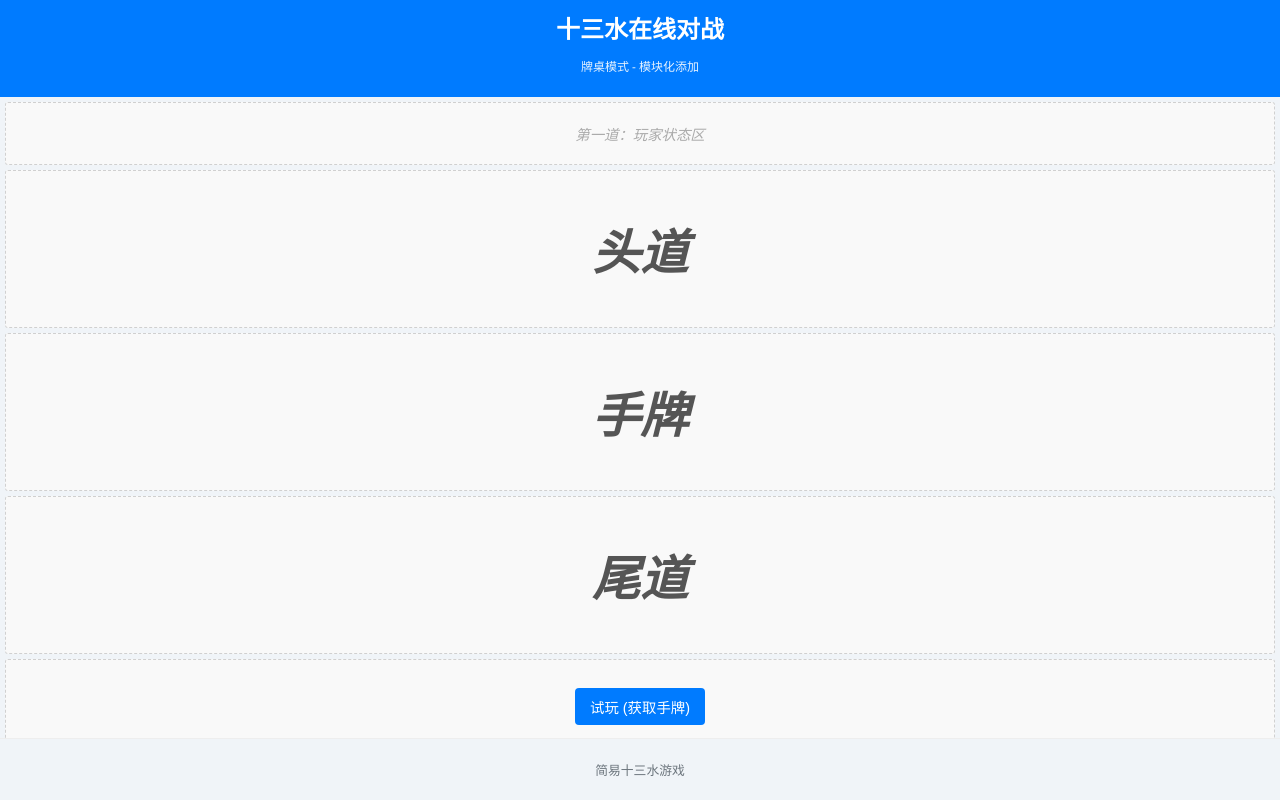
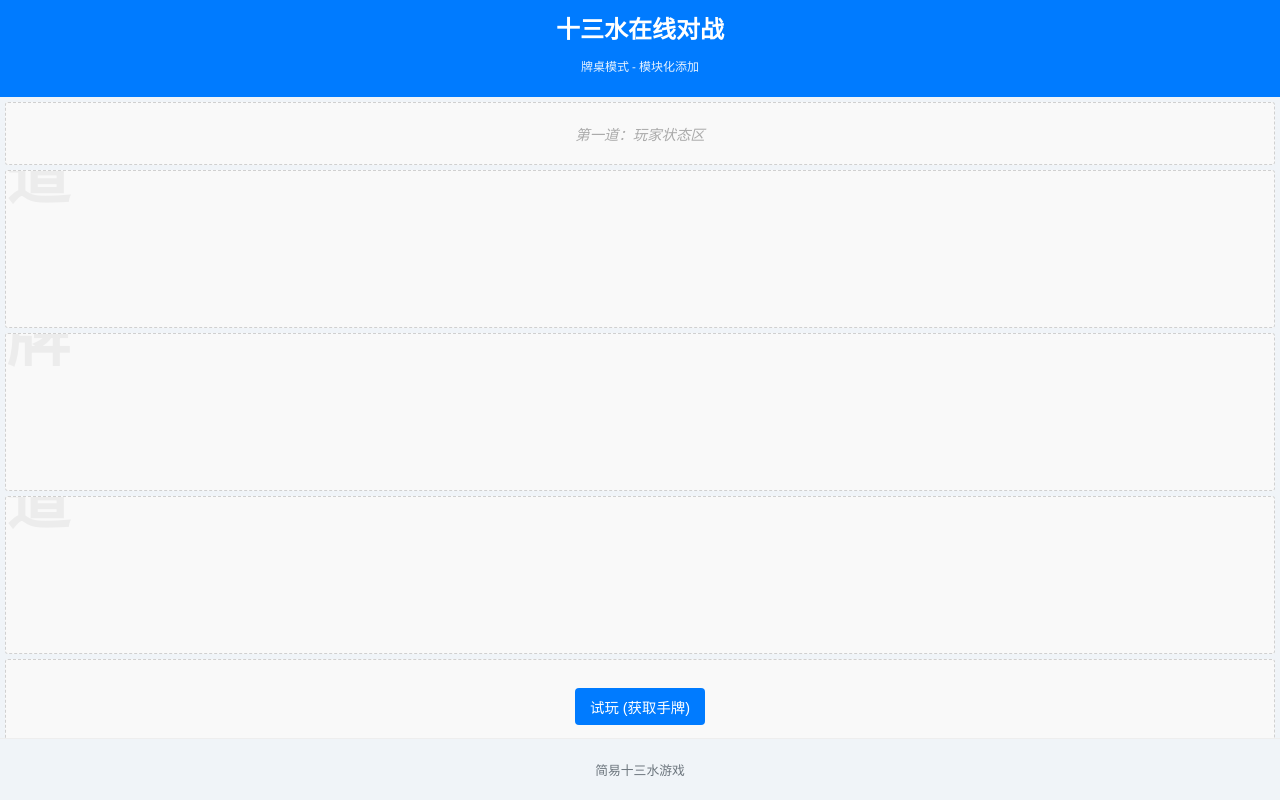
Before and after one commit to wen952555/sss, a Vue app in the folder frontend/: page / in a window 1280 px wide. Built offline with nearby package versions, Linux system fonts and the light colour scheme.

Commit message:
Update App.vue

```diff
--- a/frontend/src/App.vue
+++ b/frontend/src/App.vue
@@ -15,28 +15,32 @@
 
       <!-- 第2道 -->
       <section class="layout-row-modular card-dun-row-modular" style="height: 25%;">
-        <div class="dun-label placeholder-text semi-transparent-text">头道</div>
-        <div class="dun-cards-area"></div>
+        <div class="dun-label-background semi-transparent-text">头道</div>
+        <div class="dun-cards-area">
+            <!-- 头道牌显示区 -->
+        </div>
       </section>
 
       <!-- 第3道: 手牌区 -->
       <section ref="handDisplayContainerRef" class="layout-row-modular card-dun-row-modular hand-display-section" style="height: 25%;">
-        <div class="dun-label placeholder-text semi-transparent-text">手牌</div>
+        <div class="dun-label-background semi-transparent-text">手牌</div>
         <div class="dun-cards-area stacked-hand-display-area">
           <CardDisplay
             v-for="(card, index) in gameStore.currentHand"
             :key="card.id"
             :card="card"
             class="stacked-card-item"
-            :style="calculateCardStyle(index, gameStore.currentHand.length)"
+            :style="getStackedCardStyle(index, gameStore.currentHand.length)"
           />
         </div>
       </section>
 
       <!-- 第4道 -->
       <section class="layout-row-modular card-dun-row-modular" style="height: 25%;">
-        <div class="dun-label placeholder-text semi-transparent-text">尾道</div>
-        <div class="dun-cards-area"></div>
+        <div class="dun-label-background semi-transparent-text">尾道</div>
+        <div class="dun-cards-area">
+            <!-- 尾道牌显示区 -->
+        </div>
       </section>
 
       <!-- 第5道 -->
@@ -62,98 +66,60 @@ import CardDisplay from './components/CardDisplay.vue';
 
 const gameStore = useGameStore();
 const handDisplayContainerRef = ref(null);
-const containerWidth = ref(0);
-const containerHeight = ref(0); // 父容器高度
+// const containerWidth = ref(0); // 不再直接使用容器宽度来反推牌大小或stepX
+const containerHeight = ref(0);
 
-// 卡牌固定宽高比
-const CARD_ASPECT_RATIO = 60 / 90; // 例如 宽60 高90
-// 卡牌在手牌区的基础高度 (可以根据容器高度动态调整，或固定)
-const BASE_CARD_HEIGHT_IN_HAND = 80; // px，可以根据实际效果调整
+const CARD_ASPECT_RATIO = 60 / 90; // 牌的宽高比
+const CARD_BASE_HEIGHT = 80; // 手牌区期望的卡牌高度 (px) - 可以调整这个值
+// 你希望每张牌（除了最后一张）露出多少宽度，相对于牌自身宽度的一个比例
+const CARD_VISIBLE_PART_FACTOR = 0.22; // 例如，每张牌露出22%的宽度。调整这个值来改变间距！
 
-const updateDimensions = () => {
+const updateContainerHeight = () => {
   if (handDisplayContainerRef.value) {
-    // 获取手牌区容器的实际可用宽度和高度 (减去padding)
     const style = getComputedStyle(handDisplayContainerRef.value);
-    const paddingLeft = parseFloat(style.paddingLeft) || 0;
-    const paddingRight = parseFloat(style.paddingRight) || 0;
     const paddingTop = parseFloat(style.paddingTop) || 0;
     const paddingBottom = parseFloat(style.paddingBottom) || 0;
-
-    containerWidth.value = handDisplayContainerRef.value.clientWidth - paddingLeft - paddingRight;
     containerHeight.value = handDisplayContainerRef.value.clientHeight - paddingTop - paddingBottom;
-    // console.log(`Container effective dimensions: W=${containerWidth.value}, H=${containerHeight.value}`);
+    // console.log(`Hand display container effective H: ${containerHeight.value}`);
   }
 };
 
-onMounted(() => {
-  nextTick(updateDimensions); // 确保DOM渲染后获取尺寸
-  window.addEventListener('resize', updateDimensions);
-});
-onUnmounted(() => {
-  window.removeEventListener('resize', updateDimensions);
-});
-// 当手牌变化时，也可能需要重新获取容器尺寸（如果容器尺寸依赖内容，虽然这里是固定百分比）
-watch(() => gameStore.currentHand, () => { nextTick(updateDimensions); }, { deep: true });
+onMounted(() => { /* ... (与上一版相同) ... */ });
+onUnmounted(() => { /* ... (与上一版相同) ... */ });
+watch(() => gameStore.currentHand, () => { /* ... (与上一版相同) ... */ }, { deep: true });
 
-
-function calculateCardStyle(index, totalCards) {
-  if (totalCards === 0 || containerWidth.value <= 0 || containerHeight.value <= 0) {
+function getStackedCardStyle(index, totalCards) {
+  if (totalCards === 0 || containerHeight.value <= 0) {
     return { opacity: 0, position: 'absolute' };
   }
 
-  // 1. 确定卡牌的渲染尺寸
-  // 优先使用 BASE_CARD_HEIGHT_IN_HAND，并根据比例计算宽度
-  let cardRenderHeight = BASE_CARD_HEIGHT_IN_HAND;
-  let cardRenderWidth = cardRenderHeight * CARD_ASPECT_RATIO;
+  // 1. 确定卡牌的渲染高度和宽度
+  // 优先使用 CARD_BASE_HEIGHT，但不能超过容器的实际可用高度
+  let renderCardHeight = Math.min(CARD_BASE_HEIGHT, containerHeight.value);
+  let renderCardWidth = renderCardHeight * CARD_ASPECT_RATIO;
 
-  // 如果根据此高度计算出的宽度，在堆叠后会超出容器宽度，则需要缩小卡牌
-  // 或者，如果卡牌高度本身就大于容器可用高度，则以容器高度为准
-  if (cardRenderHeight > containerHeight.value) {
-    cardRenderHeight = containerHeight.value;
-    cardRenderWidth = cardRenderHeight * CARD_ASPECT_RATIO;
-  }
+  // 2. 计算每张牌的水平偏移量 (stepX)
+  // stepX 是每张后续牌相对于前一张牌的left值的增量
+  // 它等于我们希望每张牌露出的宽度
+  let stepX = renderCardWidth * CARD_VISIBLE_PART_FACTOR;
 
-  // 2. 计算每张牌的水平偏移量 (stepX)，即每张牌露出的宽度
-  // 目标：(N-1)*stepX + cardRenderWidth <= containerWidth.value
-  // stepX = (containerWidth.value - cardRenderWidth) / (totalCards - 1)
-  let stepX;
-  if (totalCards <= 1) {
-    stepX = cardRenderWidth; // 只有一张牌，它自己就是步进（虽然用不上left）
-  } else {
-    // 尝试让牌堆总宽度等于容器宽度
-    stepX = (containerWidth.value - cardRenderWidth) / (totalCards - 1);
-  }
-
-  // 3. 对stepX进行一些限制，确保不会太拥挤或太分散
-  const minVisiblePart = cardRenderWidth * 0.10; // 每张牌最少露出10%
-  const maxVisiblePart = cardRenderWidth * 0.50; // 每张牌最多露出50% (如果你想要更分散，可以调大)
-
-  stepX = Math.max(stepX, minVisiblePart);
-  stepX = Math.min(stepX, maxVisiblePart);
-
-  // 如果经过上述限制后，总宽度仍然可能超出，这通常意味着牌本身相对于容器太宽了
-  // 在这种情况下，上面的 cardRenderWidth 和 cardRenderHeight 的计算应该已经处理了最大尺寸
-  // 这里的 stepX 是在确定了牌的尺寸后，再去适应宽度
-
-  const left = index * stepX;
+  // 3. 计算当前牌的 left offset
+  // 第一张牌 (index 0) 的 left 是 0 (或一个小的起始padding)
+  const leftOffset = index * stepX;
 
   return {
     position: 'absolute',
-    left: `${left}px`,
-    top: '50%', // 垂直居中
-    transform: 'translateY(-50%)',
-    width: `${cardRenderWidth}px`,
-    height: `${cardRenderHeight}px`,
-    zIndex: index,
-    boxShadow: '0px 1px 3px rgba(0,0,0,0.2)',
-    // transition: 'left 0.1s linear', // 可以去掉或保留平滑效果
+    left: `${leftOffset}px`,
+    top: '50%',
+    transform: 'translateY(-50%)', // 垂直居中
+    width: `${renderCardWidth}px`,
+    height: `${renderCardHeight}px`,
+    zIndex: index, // 后发的牌在上面
+    boxShadow: '1px 1px 3px rgba(0,0,0,0.2)', // 增加一点立体感
   };
 }
 
-async function handleTryPlay() {
-  await gameStore.fetchInitialHand();
-  nextTick(updateDimensions);
-}
+async function handleTryPlay() { /* ... (与上一版相同) ... */ }
 </script>
 
 <style>
@@ -164,37 +130,63 @@ html, body { margin: 0; padding: 0; height: 100%; width: 100%; overflow: hidden;
 .header-info-modular { margin-top: 3px; font-size: 0.75em; opacity: 0.9; }
 
 .game-board-layout-modular { flex-grow: 1; display: flex; flex-direction: column; width: 100%; height: 100%; padding: 5px; gap: 5px; box-sizing: border-box; overflow: hidden; }
-.layout-row-modular { width: 100%; box-sizing: border-box; border: 1px dashed #d0d0d0; padding: 8px; display: flex; flex-direction: column; justify-content: center; align-items: center; background-color: #f9f9f9; border-radius: 3px; position: relative; overflow: hidden; /* 确保绝对定位的子元素被裁剪 */ }
+.layout-row-modular { width: 100%; box-sizing: border-box; border: 1px dashed #d0d0d0; padding: 8px; display: flex; flex-direction: column; justify-content: center; align-items: center; background-color: #f9f9f9; border-radius: 3px; position: relative; overflow: hidden; }
 
-.placeholder-text { color: #aaa; font-style: italic; font-size: 0.9em; }
-.semi-transparent-text { position: absolute; top: 50%; left: 50%; transform: translate(-50%, -50%); font-size: 3em; color: rgba(0, 0, 0, 0.05); font-weight: bold; z-index: 0; pointer-events: none; white-space: nowrap; }
+.placeholder-text { /* 用于第一道横幅的文字 */
+  color: #aaa; font-style: italic; font-size: 0.9em;
+  z-index: 1; /* 确保在半透明背景字之上 */
+  position: relative;
+}
+.semi-transparent-text { /* 作为背景的“头道”、“手牌”、“尾道” */
+  position: absolute;
+  top: 50%; left: 50%;
+  transform: translate(-50%, -50%);
+  font-size: 4em; /* 调大字号 */
+  color: rgba(0, 0, 0, 0.05); /* 非常淡的颜色 */
+  font-weight: bold;
+  z-index: 0; /* 在最底层 */
+  pointer-events: none;
+  white-space: nowrap;
+}
+/* 为了让 .dun-label-background 也能应用这个样式，我们改个名字 */
+.dun-label-background { /* 应用于包裹半透明文字的 div */
+    width: 100%;
+    height: 100%;
+    display: flex;
+    justify-content: center;
+    align-items: center;
+    position: absolute; /* 确保它能撑满父容器 */
+    top: 0;
+    left: 0;
+}
+
 
 .status-banner-row-modular { flex-shrink: 0; }
 .card-dun-row-modular { flex-shrink: 0; justify-content: center; align-items: center; }
-.dun-label { width: 100%; text-align: center; margin-bottom: 5px; font-weight: bold; color: #555; z-index: 2; position: relative; }
+/* .dun-label 不再需要，因为半透明文字已作为背景 */
 
 .dun-cards-area {
-  display: block; /* 改为 block 或 flex，但子元素是绝对定位，所以它主要作为定位父级 */
   width: 100%;
   height: 100%;
-  position: relative; /* 重要：作为绝对定位的卡牌的参考容器 */
+  position: relative; /* 作为绝对定位卡牌的参考容器 */
   box-sizing: border-box;
+  display: flex; /* 帮助内部元素对齐，即使它们是绝对定位的 */
+  align-items: center; /* 垂直居中牌堆 */
+  justify-content: flex-start; /* 牌堆从左开始 */
 }
 
 /* 手牌区（第3道横幅）的特殊样式 */
 .hand-display-section .dun-cards-area {
   /* padding 控制整个牌堆在横幅内的起始边距 */
-  /* 这个 padding 会影响 updateDimensions 中计算的 containerWidth */
-  padding-left: 10px;
-  padding-right: 10px;
+  padding-left: 15px; /* 给第一张牌的左边留出更多边距 */
+  padding-right: 15px; /* 也给右边留点边距 */
 }
 
-.stacked-card-item { /* 确保 CardDisplay 组件的根元素class是这个或者类似的 */
-  /* position: absolute; 由JS动态设置 */
-  /* width, height, left, top, z-index 也由JS动态设置 */
-  border: 1px solid #888; /* 给牌一个清晰的边框 */
-  border-radius: 4px; /* 轻微的圆角 */
-  background-color: white; /* 确保牌有背景 */
+.stacked-card-item {
+  /* position, width, height, left, top, z-index 由JS动态设置 */
+  border: 1px solid #999;
+  border-radius: 4px;
+  background-color: white;
 }
 
 .button-action-row-modular { flex-shrink: 0; flex-direction: row; gap: 10px; align-items: center; }
```
